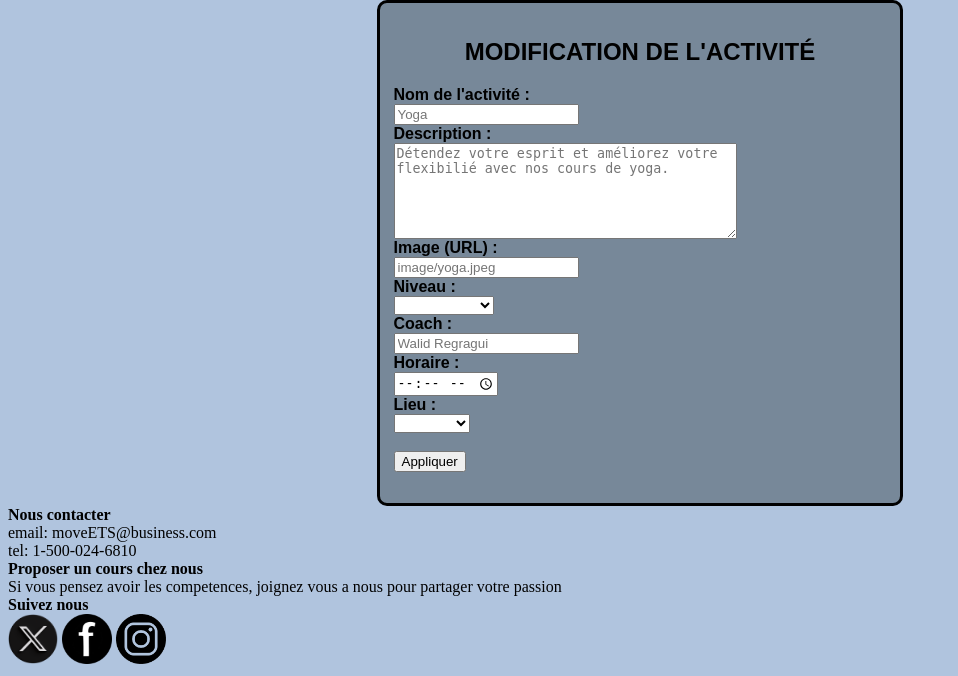
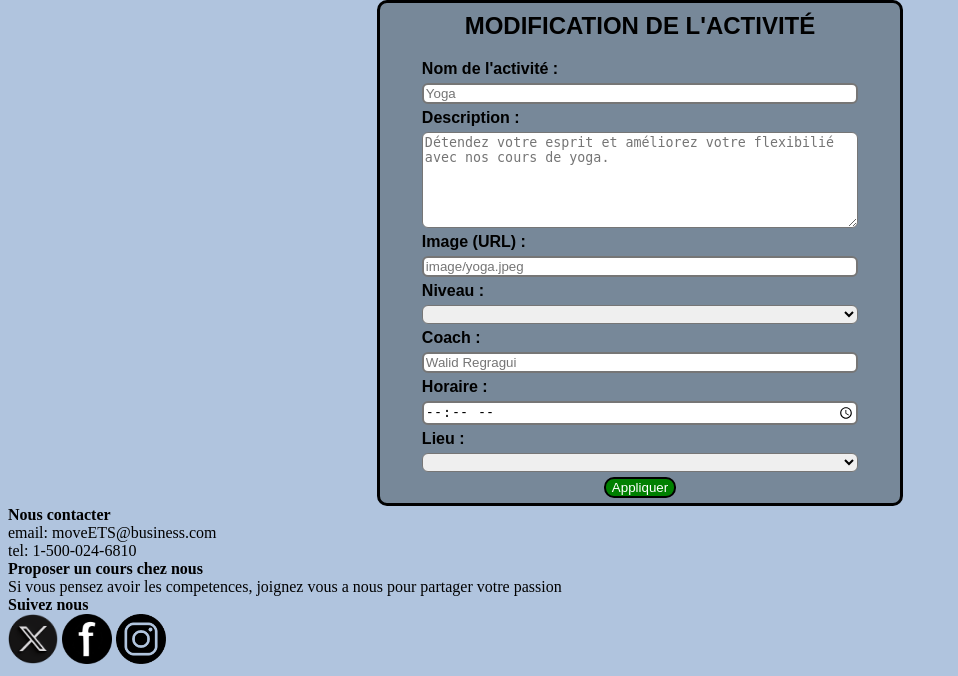
Before and after one commit to YassineKA52/GR03-YASSINE-KADIRI-YASSINE-ISTADAD, a PHP site: page /Html/PageFormulaire.html in a window 1280 px wide. Shown: the part 132-808 px from the top of the page, without its empty margins (0-958 px from the left). Run offline with PHP 8.4, Linux system fonts and the light colour scheme.

Commit message:
modification formulaire css

```diff
--- a/Html/PageFormulaire.html
+++ b/Html/PageFormulaire.html
@@ -50,9 +50,9 @@
                     <option value=""></option>
                     <option value="interieur">Intérieur</option>
                     <option value="exterieur">Extérieur</option>
-                </select> <br> <br>
+                </select> <br>
 
-                <input type="submit" value="Appliquer">
+                <button type="submit"> Appliquer </button>
 
             </form>
         </div>
--- a/styleFormulaire.css
+++ b/styleFormulaire.css
@@ -23,8 +23,8 @@
     border-color: black;
 }
 
-form {
-    padding-right: 150px;
+form label {
+    padding-right: 300px;
 }
 
 .form-Container h2, label {
@@ -32,3 +32,26 @@
 font-weight: bold;
 
 }
+
+form input, textarea, select {
+    width: 100%;
+    margin-top: 5px;
+    margin-bottom: 5px;
+    border-style: solid;
+    border-radius: 6px;
+}
+
+button {
+    display: block;
+    margin: auto;
+    border-style: solid;
+    border-radius: 10px;
+    font-family: Arial, Helvetica, sans-serif;
+    background-color: green;
+    color: white;
+}
+
+button:hover {
+    background-color: greenyellow;
+    color: black;
+}
```
